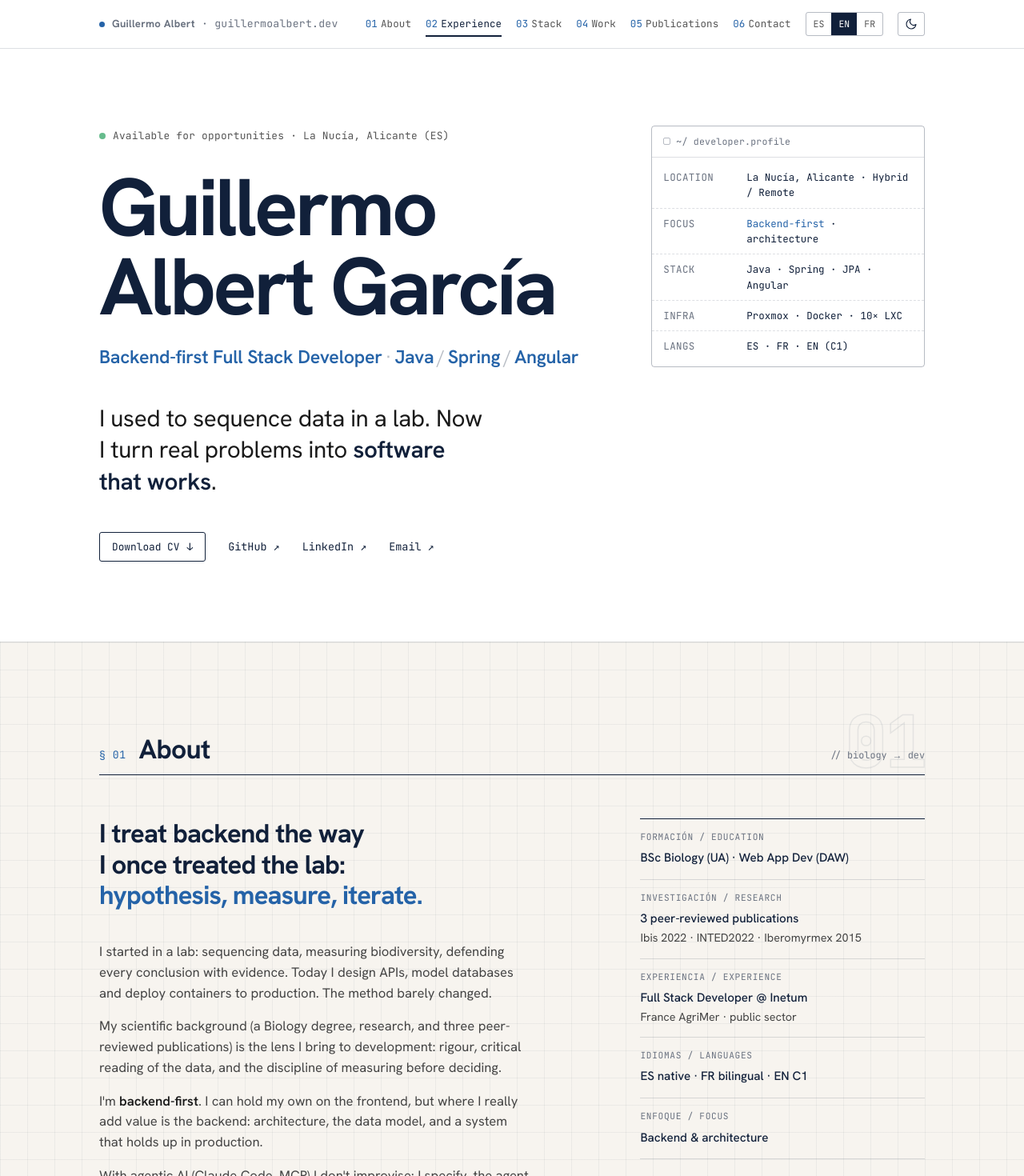
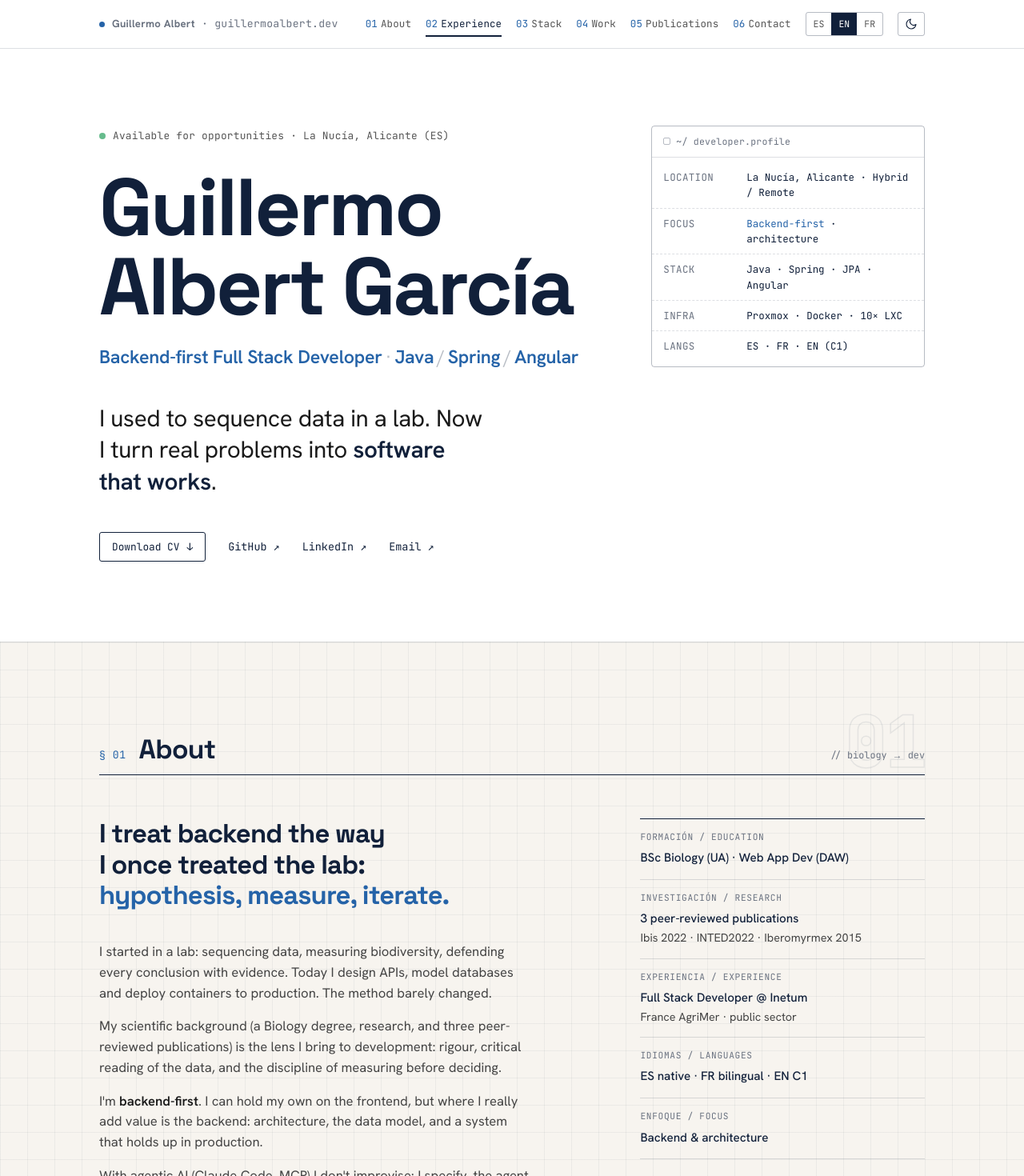
Before and after one commit to GuillermoAlbert/portfolio, a Next.js app: page /en in a window 1280 px wide. Shown: the top 1470 px of the page at 80% size. Built offline with nearby package versions, Linux system fonts and the light colour scheme; no server answers.

Commit message:
tipografia: Space Grotesk como display en nombre, titulos de seccion, cards, cita y email

```diff
--- a/app/globals.css
+++ b/app/globals.css
@@ -27,6 +27,7 @@
   --gutter:      clamp(20px, 5vw, 64px);
   --mono: var(--jb-mono), ui-monospace, SFMono-Regular, Menlo, monospace;
   --sans: var(--font-sans), system-ui, -apple-system, "Helvetica Neue", Arial, sans-serif;
+  --display: var(--font-display), var(--sans);
 }
 
 * { margin: 0; padding: 0; box-sizing: border-box; }
@@ -217,6 +218,7 @@ a { color: inherit; text-decoration: none; }
   color: var(--blue); letter-spacing: 0.04em;
 }
 .sec-title {
+  font-family: var(--display);
   font-size: clamp(1.35rem, 3.4vw, 2.1rem);
   font-weight: 700; color: var(--navy);
   letter-spacing: -0.02em; line-height: 1.05;
@@ -264,10 +266,11 @@ a { color: inherit; text-decoration: none; }
 }
 
 .hero__name {
+  font-family: var(--display);
   font-size: clamp(2.9rem, 9.2vw, 6.3rem);
   font-weight: 700;
   line-height: 0.98;
-  letter-spacing: -0.035em;
+  letter-spacing: -0.03em;
   color: var(--navy);
   text-wrap: balance;
 }
@@ -370,6 +373,7 @@ a { color: inherit; text-decoration: none; }
 .card__year { font-family: var(--mono); font-size: 0.74rem; color: var(--muted-2); }
 
 .card__title {
+  font-family: var(--display);
   font-size: clamp(1.25rem, 2.6vw, 1.6rem);
   font-weight: 700; color: var(--navy); letter-spacing: -0.02em;
   line-height: 1.12;
@@ -536,6 +540,7 @@ a { color: inherit; text-decoration: none; }
   .about__grid { grid-template-columns: minmax(0, 1.55fr) minmax(220px, 0.9fr); }
 }
 .about__quote {
+  font-family: var(--display);
   font-size: clamp(1.4rem, 3.4vw, 2.05rem);
   font-weight: 700; color: var(--navy); letter-spacing: -0.025em;
   line-height: 1.18; max-width: 22ch; margin-bottom: clamp(26px, 4vw, 38px);
@@ -569,8 +574,9 @@ a { color: inherit; text-decoration: none; }
 }
 .contact__email {
   display: inline-block;
+  font-family: var(--display);
   font-size: clamp(1.9rem, 7vw, 4.2rem);
-  font-weight: 700; color: var(--navy); letter-spacing: -0.035em;
+  font-weight: 700; color: var(--navy); letter-spacing: -0.03em;
   line-height: 1.15; position: relative;
   overflow-wrap: break-word;
   padding-bottom: 8px;
--- a/components/RootDocument.tsx
+++ b/components/RootDocument.tsx
@@ -1,4 +1,4 @@
-import { Hanken_Grotesk, JetBrains_Mono } from "next/font/google";
+import { Hanken_Grotesk, JetBrains_Mono, Space_Grotesk } from "next/font/google";
 import "@/app/globals.css";
 import Interactions from "@/components/Interactions";
 import { SITE_URL } from "@/lib/seo";
@@ -14,6 +14,15 @@ const mono = JetBrains_Mono({
   subsets: ["latin"],
   variable: "--jb-mono",
   display: "swap",
+});
+
+// Display face for the big moments only (hero name, section titles, card
+// titles, quote, contact email). Body stays Hanken; labels stay JetBrains.
+const displayFont = Space_Grotesk({
+  subsets: ["latin"],
+  variable: "--font-display",
+  display: "swap",
+  weight: ["500", "700"],
 });
 
 // Structured data (schema.org Person) for SEO E-E-A-T and AI/LLM attribution.
@@ -69,7 +78,7 @@ export default function RootDocument({
     <html
       lang={lang}
       data-theme="light"
-      className={`${sans.variable} ${mono.variable}`}
+      className={`${sans.variable} ${mono.variable} ${displayFont.variable}`}
       suppressHydrationWarning
     >
       {/* App Router renders <head> directly here (next/head is Pages-Router only). */}
```
